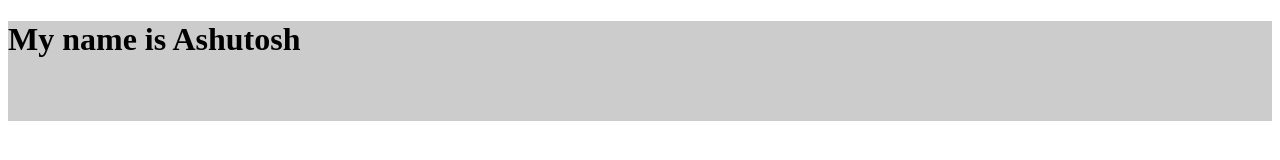
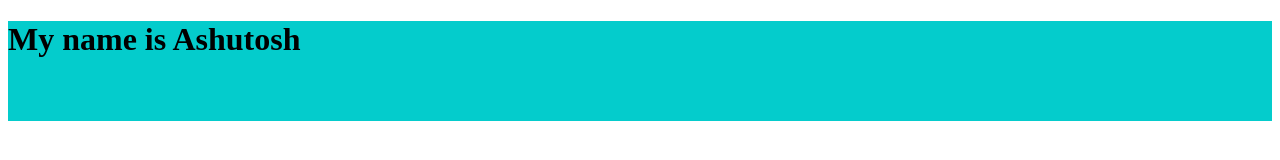
Before and after one commit to ashutosh-shukla/temp, a plain HTML site: page index.html in a window 1280 px wide. Drawn offline with Linux system fonts and the light colour scheme.

Commit message:
Update index.html

```diff
--- a/index.html
+++ b/index.html
@@ -7,7 +7,7 @@
     <title>Document</title>
 </head>
 <body>
-    <div style="width : 100%; height : 100px;background-color: rgb(204, 204, 204); color : #000"><h1>My name is Ashutosh</h1></div>
+    <div style="width : 100%; height : 100px;background-color: rgb(4, 204, 204); color : #000"><h1>My name is Ashutosh</h1></div>
 
 </body>
 </html>
```
